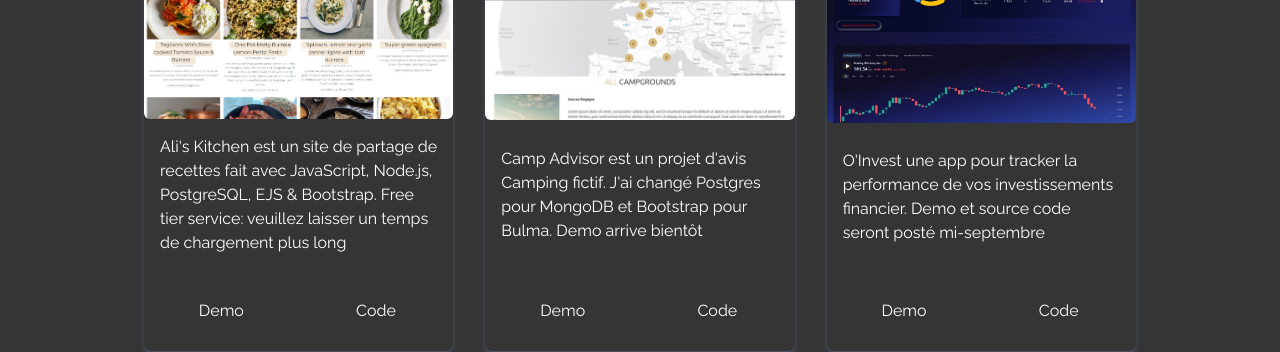
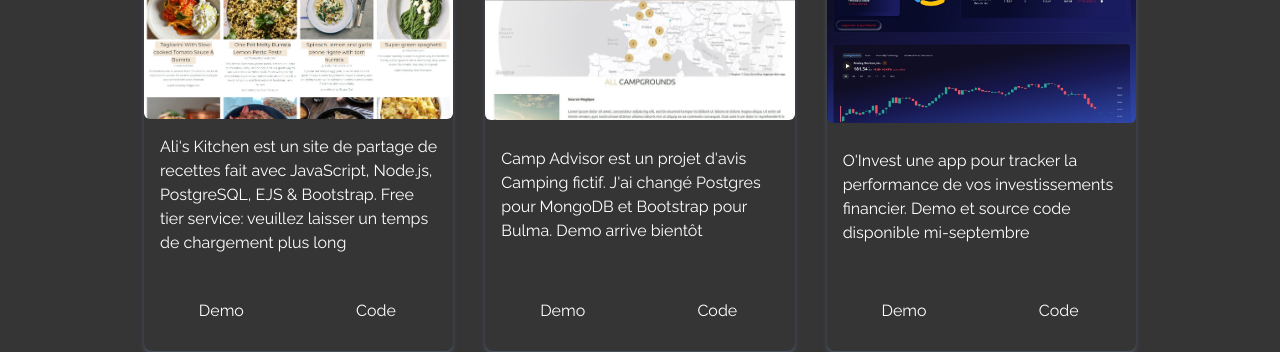
Before and after one commit to AlexTensorer/alt-portfolio, a React (Create React App) app: page / in a window 1280 px wide. Shown: the part 1920-2272 px from the top of the page. Built offline with nearby package versions, Linux system fonts and the light colour scheme; the HTML template or start-up script is replaced by a standard one.

Commit message:
typos fix

```diff
--- a/src/components/Portfolio.jsx
+++ b/src/components/Portfolio.jsx
@@ -25,7 +25,7 @@ const Portfolio = () => {
       src: oinvest,
       hrefdemo: "/",
       hrefcode: "/",
-      desc: "O'Invest une app pour tracker la performance de vos investissements financier. Demo et source code seront posté mi-septembre",
+      desc: "O'Invest une app pour tracker la performance de vos investissements financier. Demo et source code disponible mi-septembre",
     },
   ];
 
```
